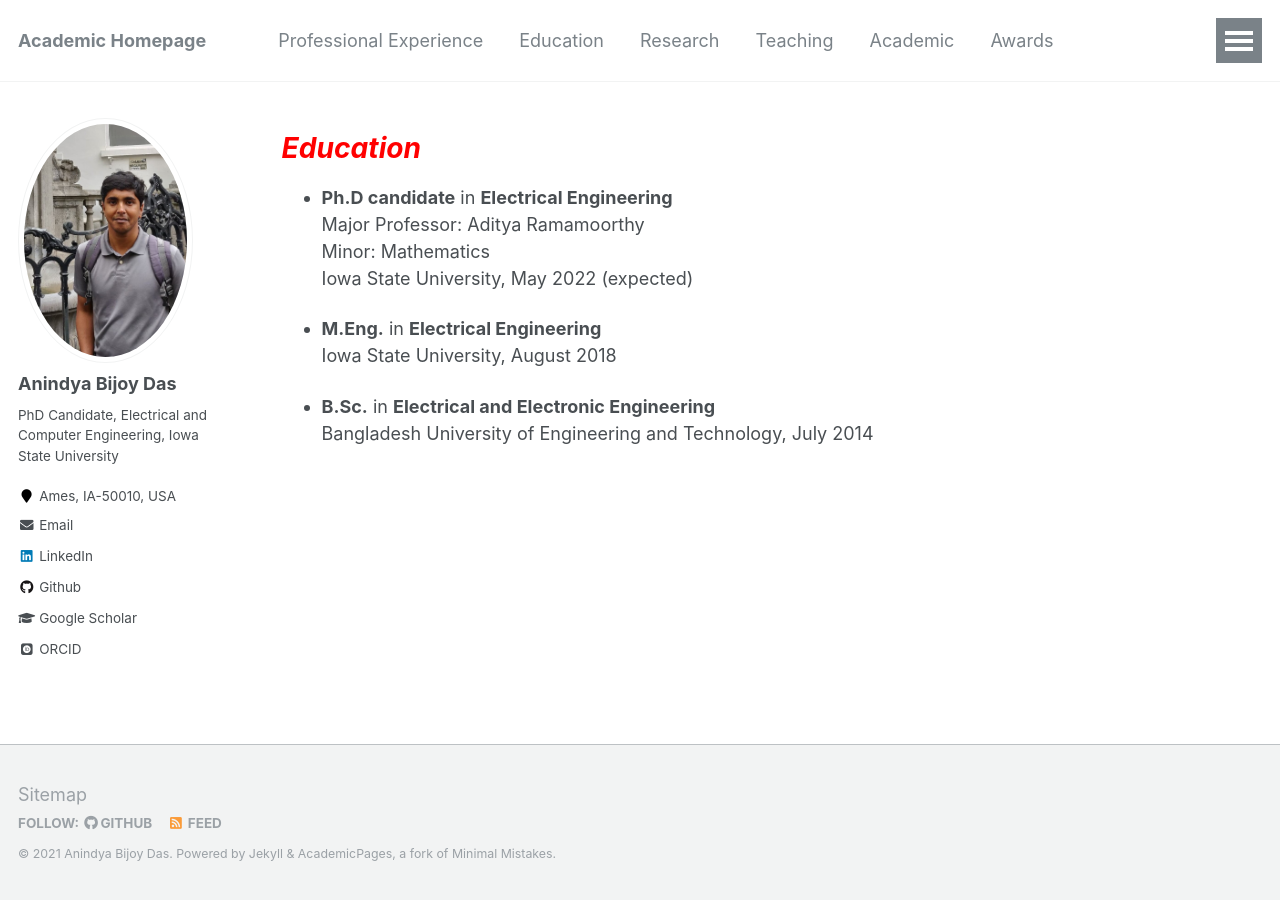
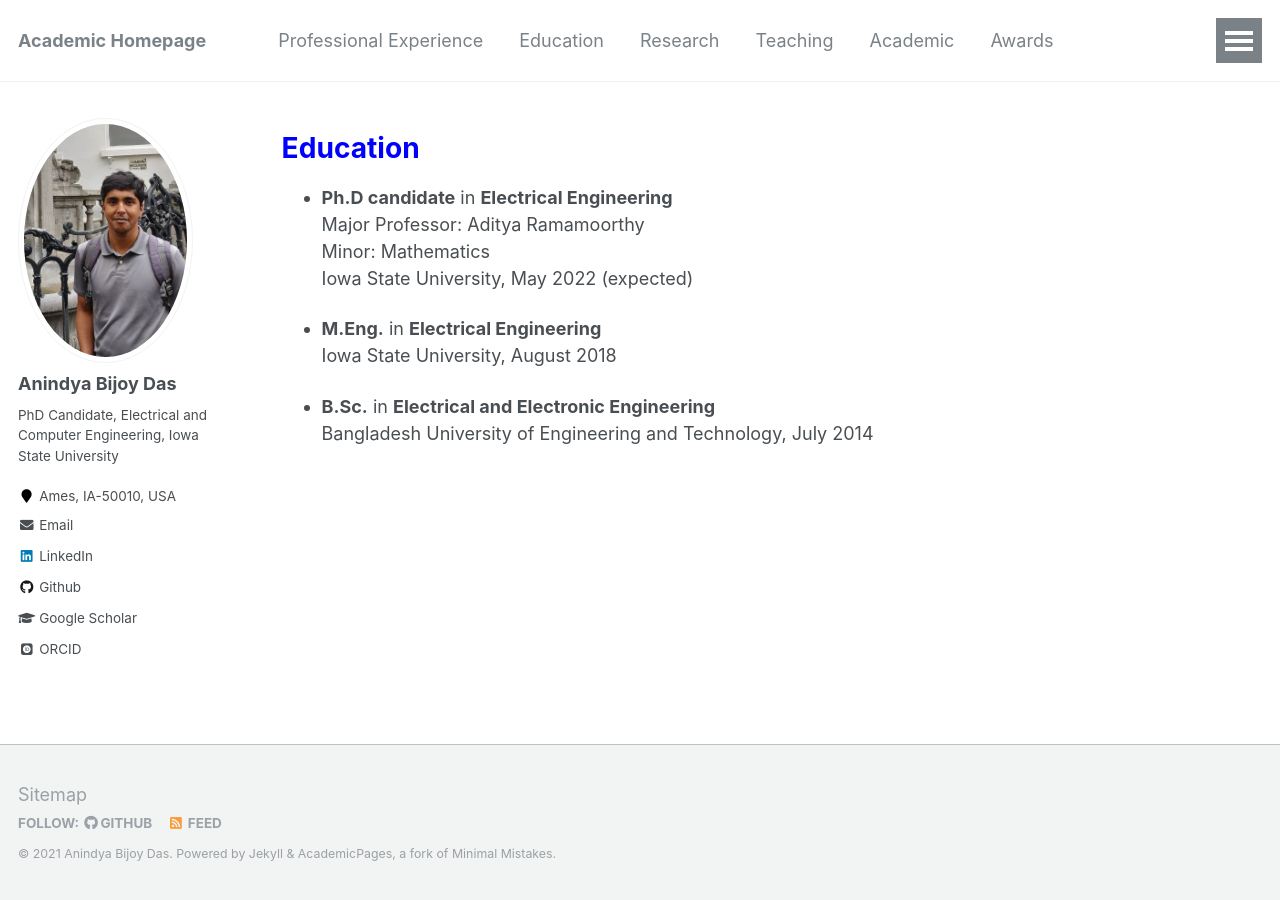
Before and after one commit to anindyabijoydas/portfolio, a Jekyll site: the page built from _pages/education.md, in a window 1280 px wide. Built offline with Jekyll 4.4.1, drawn with Linux system fonts in a browser that asks for light colours; some web fonts are replaced.

Commit message:
Update education.md

```diff
--- a/_pages/education.md
+++ b/_pages/education.md
@@ -7,7 +7,7 @@ redirect_from:
 
 {% include base_path %}
 
-<span style="color:red">*Education*</span>
+<span style="color:blue">Education</span>
 ======
 * **Ph.D candidate** in **Electrical Engineering** <br /> Major Professor: Aditya Ramamoorthy <br /> Minor: Mathematics <br /> Iowa State University, May 2022 (expected)
 
```
